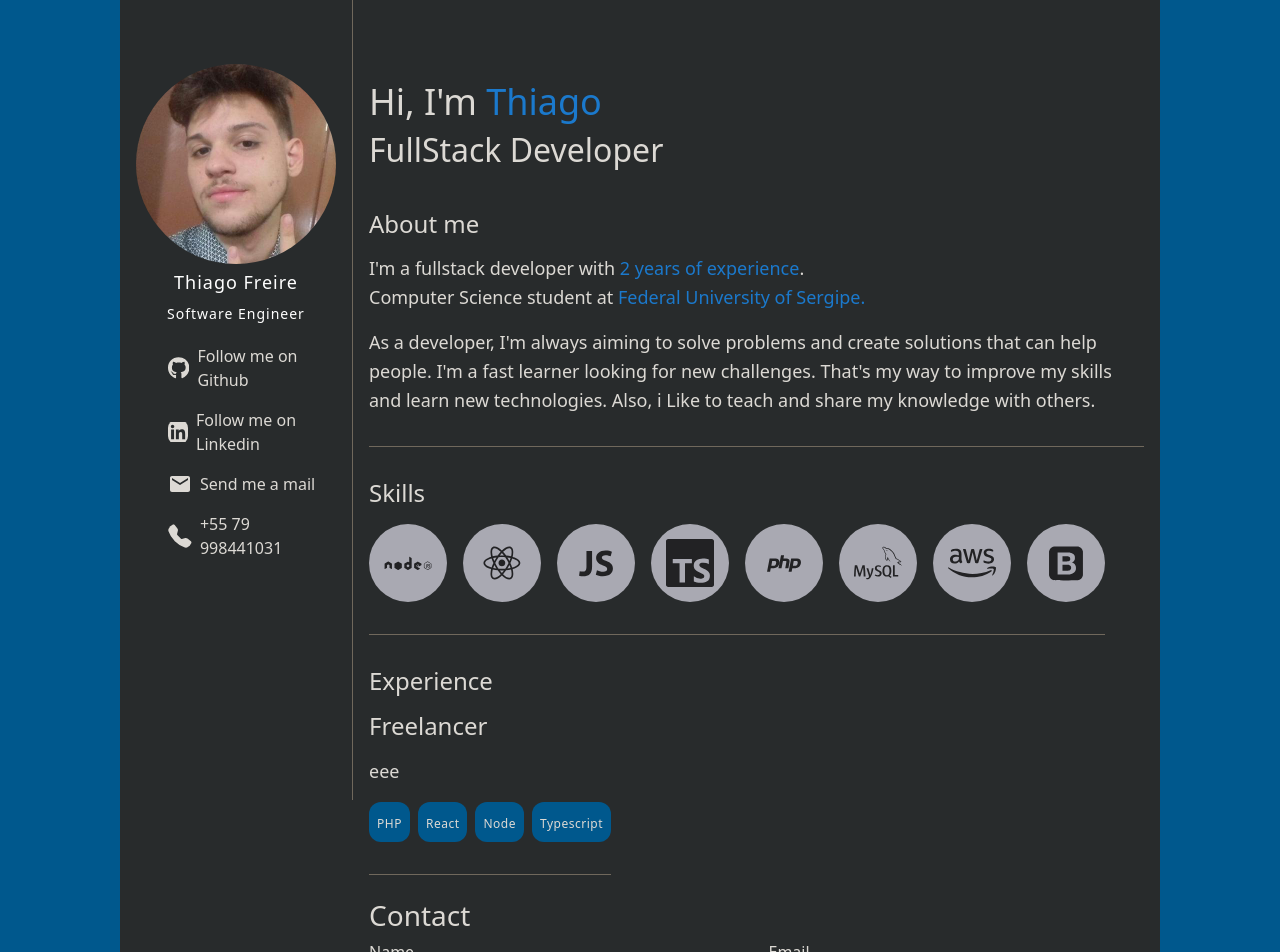
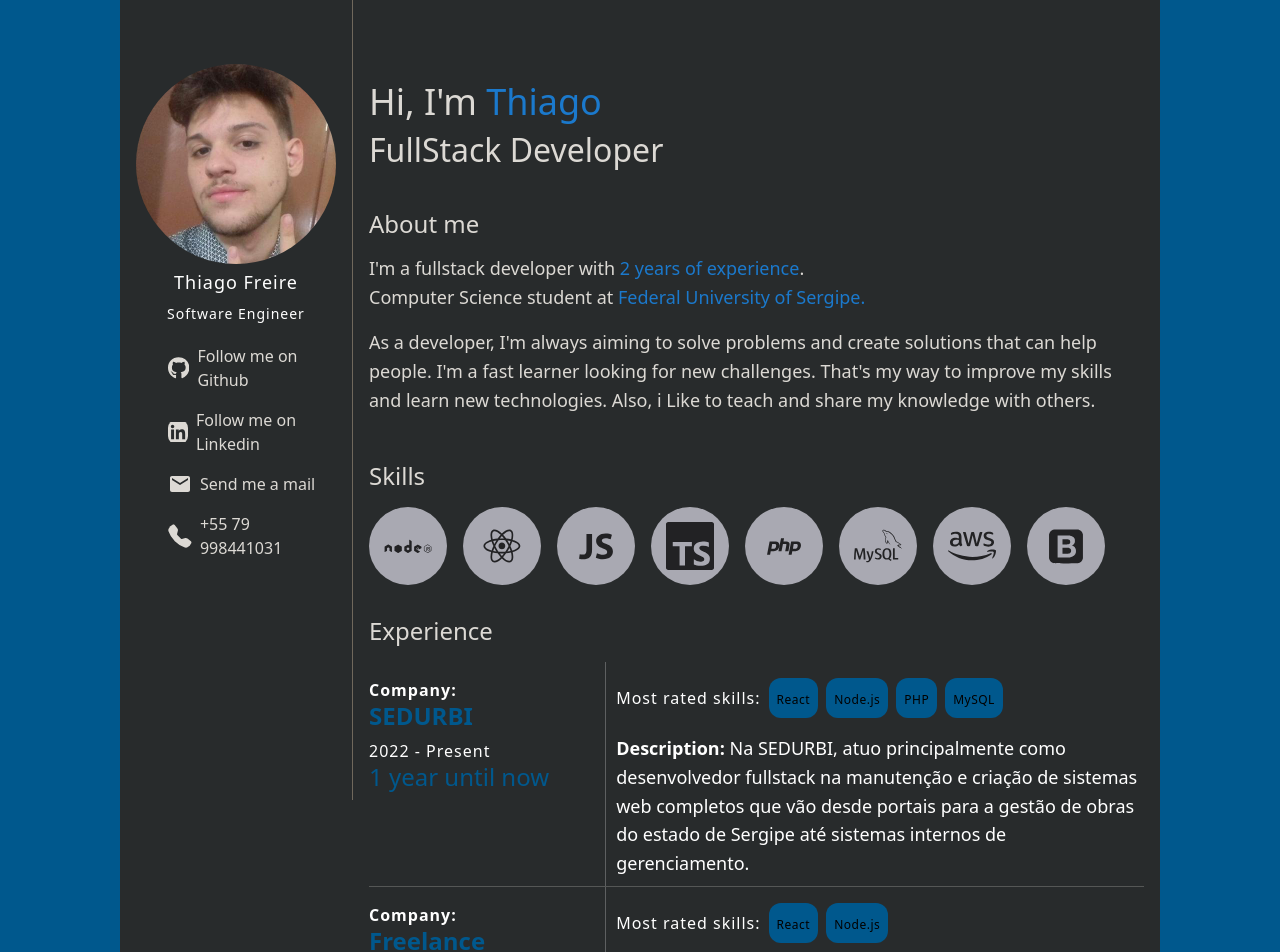
Before and after one commit to Hyvo-tech/portfolio, a React (Vite) app: page / in a window 1280 px wide. Shown: the top 952 px of the page. Built offline with nearby package versions, Linux system fonts and the light colour scheme.

Commit message:
add experiences

```diff
--- a/index.html
+++ b/index.html
@@ -2,9 +2,8 @@
 <html lang="en">
   <head>
     <meta charset="UTF-8" />
-    <link rel="icon" type="image/svg+xml" href="/vite.svg" />
     <meta name="viewport" content="width=device-width, initial-scale=1.0" />
-    <title>Vite + React + TS</title>
+    <title>Thiago Freire</title>
   </head>
   <body style="background-color: #00588d;">
     <div id="root"></div>
--- /dev/null
+++ b/shared/experience.ts
@@ -0,0 +1,19 @@
+const experiences = [
+    {
+        name: "SEDURBI",
+        description:`Na SEDURBI, atuo principalmente como desenvolvedor fullstack na manutenção e criação de sistemas web completos que vão desde portais para a gestão de obras do estado de Sergipe até sistemas internos de gerenciamento.`,
+        skills: ["React", "Node.js", "PHP", "MySQL"],
+        period: "2022 - Present",
+        duration: "1 year until now",
+    },
+    {
+        name: "Freelance FullStack Developer",
+        description: `Como freelancer, atuo desde a etapa de análise do projeto, que envolve reuniões com cliente, entendimento do problema, definição de requisitos e regras de negócio até o processo de implementação com divisão de tarefas, estipulação de prazos, scrum e CI/CD de aplicações.`,
+        skills: ["React", "Node.js"],
+        period: "2021 - Present",
+        duration: "2 years until now",
+    },
+
+]
+
+export default experiences;
--- a/src/App.tsx
+++ b/src/App.tsx
@@ -11,6 +11,7 @@ import { BsFillTelephoneFill } from "react-icons/bs";
 import ExperienceCard from "./components/experience/card";
 import Text from "./components/text";
 import { Contact } from "./components/contact";
+import experiences from "../shared/experience"
 
 
 
@@ -71,6 +72,7 @@ const Content = styled("div", {
     }
   },
   section: {
+    width: "100%",
     marginTop: "$8",
     h3: {
       fontSize: "$2xl",
@@ -89,14 +91,6 @@ const Content = styled("div", {
           textDecoration: "underline",
         }
       }
-    },
-    '&:after': {
-      content: '""',
-      display: "block",
-      width: "100%",
-      height: "1px",
-      background: "#70685c",
-      marginTop: "$8",
     }
 
   },
@@ -314,7 +308,15 @@ function App() {
       </section>
       <section>
         <h3>Experience</h3>
-        <ExperienceCard name="Freelancer" description="eee" skills={['PHP','React','Node','Typescript']} />
+        {
+          experiences.map((exp) => (
+            <ExperienceCard name={exp.name}
+            description={exp.description}
+            period={exp.period}
+            duration={exp.duration}
+            skills={exp.skills} />
+          ))
+        }
       </section>
 
       <Contact></Contact>
--- a/src/components/experience/card.tsx
+++ b/src/components/experience/card.tsx
@@ -1,31 +1,43 @@
+import Text from "../text";
 import Skill from "./skill";
+import { ExperienceContainer, ExperienceDate, ExperienceDescription, ExperienceTitle, LeftContainer, RightContainer, SkillsContainer } from "./style";
 
 type ExperienceCardProps = {
     name: string;
     description: string;
     link?: string;
     skills: string[];
+    period: string;
+    duration: string;
 }
 
 
-const ExperienceCard = ({name,description,link,skills}: ExperienceCardProps) => {
+const ExperienceCard = (props: ExperienceCardProps) => {
     return (
-      <div>
-      <h3>{name}</h3>
-      <p>{description}</p>
-      <div
-      style={{
-        display: 'flex',
-        flexWrap: 'wrap',
-        gap: '8px',
-      }}
-      >
-      {skills.map(skill => (
+      <>
+      <ExperienceContainer>
+      <LeftContainer>
+      <Text color="secondary"><b>Company:</b></Text>
+      <ExperienceTitle>{props.name}</ExperienceTitle>
+      <Text color="secondary">{props.period}</Text>
+      <ExperienceDate>{props.duration}</ExperienceDate>
+      </LeftContainer>
+      <div className="vr" style={{height: "auto",color:"white"}}></div>
+
+      <RightContainer>
+
+
+      <SkillsContainer>
+      <Text color="secondary">Most rated skills:</Text>
+      {props.skills.map(skill => (
           <Skill name={skill}></Skill>
         ))}
-      </div>
-
-    </div>
+      </SkillsContainer>
+      <ExperienceDescription><b>Description: </b>{props.description}</ExperienceDescription>
+      </RightContainer>
+    </ExperienceContainer>
+    <hr style={{margin:0}}></hr>
+    </>
     )
 }
 
--- /dev/null
+++ b/src/components/experience/style.ts
@@ -0,0 +1,65 @@
+import { styled } from "../../styles.ts";
+
+
+export const ExperienceContainer = styled("div", {
+    display: "flex",
+    gap: "10px",
+    flexDirection: "row",
+    alignItems: "flex-start",
+    width: "100%",
+    height: "100%",
+    justifyContent: "space-between",
+    color: "black",
+});
+
+export const ExperienceTitle = styled("h2", {
+    fontSize: "1.5rem",
+    fontWeight: "bold",
+    marginBottom: "0.5rem",
+    color: "#00588d",
+});
+
+export const ExperienceDate = styled("h3", {
+    display: "flex",
+    fontSize: "1rem",
+    fontWeight: "bolld",
+    marginBottom: "0.5rem",
+    color: "#00588d",
+    justifySelf: "flex-end",
+
+});
+
+export const ExperienceDescription = styled("p", {
+    fontSize: "1rem",
+    fontWeight: "normal",
+    marginBottom: "0.5rem",
+    color: "white",
+});
+
+
+export const LeftContainer = styled("div", {
+    marginTop: "1rem",
+    display: "flex",
+    flexDirection: "column",
+    alignItems: "flex-start",
+    width: "30%",
+});
+
+
+export const RightContainer = styled("div", {
+    marginTop: "1rem",
+    display: "flex",
+    flexDirection: "column",
+    alignItems: "flex-start",
+    gap: "1rem",
+    width: "70%",
+
+});
+
+export const SkillsContainer = styled("div", {
+    alignItems: "center",
+    display: 'flex',
+    flexWrap: 'wrap',
+    gap: '8px',
+
+});
--- a/tsconfig.json
+++ b/tsconfig.json
@@ -16,6 +16,6 @@
     "noEmit": true,
     "jsx": "react-jsx"
   },
-  "include": ["src"],
+  "include": ["src", "shared"],
   "references": [{ "path": "./tsconfig.node.json" }]
 }
```
